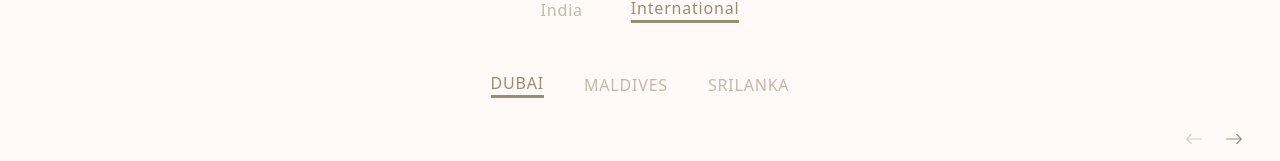
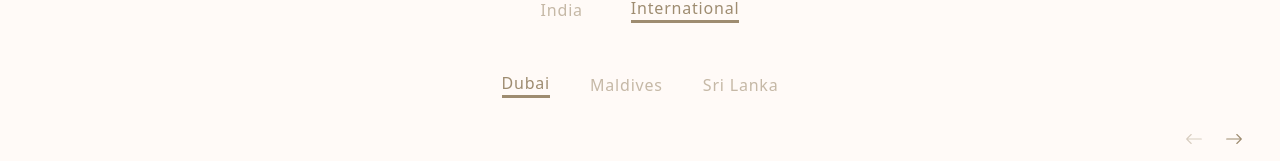
Before and after one commit to graphtobinary/Panchshil-nextjs, a Next.js app: page / in a window 1280 px wide. Both pictures are taken after a click on the button "International". Shown: the part 997-1158 px from the top of the page. Built offline with nearby package versions, Linux system fonts and the light colour scheme.

Commit message:
fix srilanka spell

```diff
--- a/components/Projects/Projects.tsx
+++ b/components/Projects/Projects.tsx
@@ -407,13 +407,13 @@
                     setActive("residential");
                   }}
                   className={
-                    "text-[12px] md:text-[16px] font-medium tracking-wider uppercase transition-colors " +
+                    "text-[12px] md:text-[16px] font-medium tracking-wider capitalize transition-colors " +
                     (isActive
                       ? "text-gold-beige border-b-3 border-gold-beige"
                       : "text-gold-beige/60 hover:text-gold-beige")
                   }
                 >
-                  {c}
+                  {c === "srilanka" ? "Sri Lanka" : c}
                 </button>
               );
             })}
```
